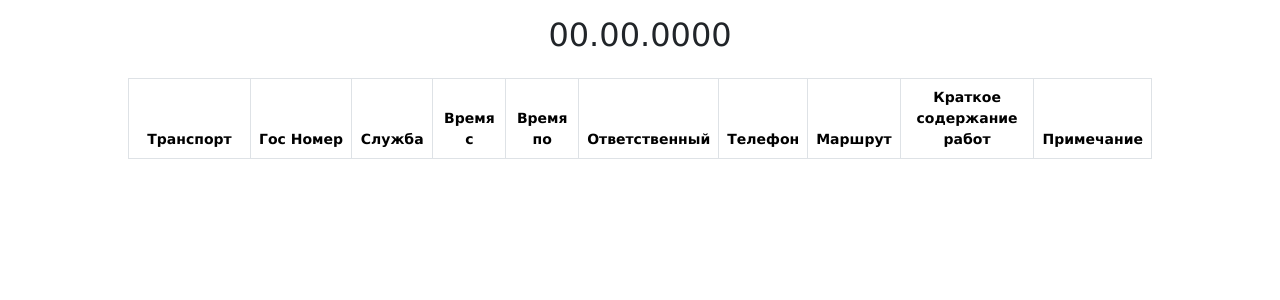
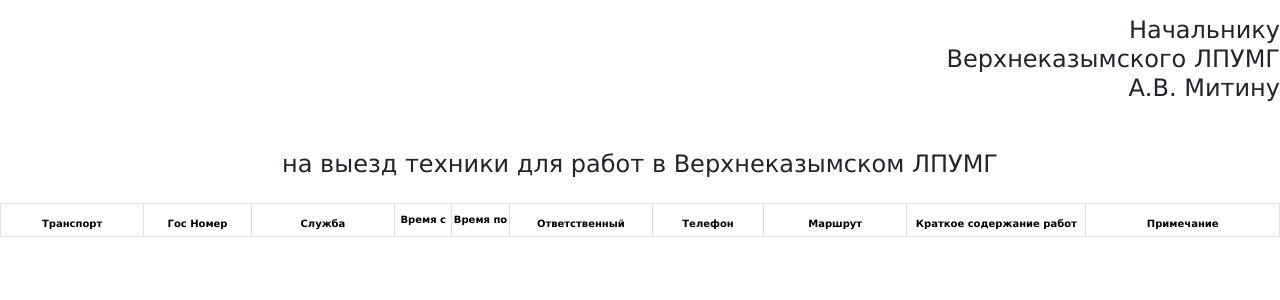
Before and after one commit to MaksimOsadchiy/portal_vkazym, a PHP site: page /portal_vkazym/orderPdf.php in a window 1280 px wide. Shown: the top 300 px of the page. Run offline with PHP 8.4, Linux system fonts and the light colour scheme; lists and menus that the app fills with data are empty.

Commit message:
refactor(orderPDF): add a couple of functions for a page with a PDF file, change the calendar and the generate PDF button

```diff
--- a/allOrders.php
+++ b/allOrders.php
@@ -47,7 +47,7 @@
                     <option value="1">Подтвержденные заявки</option>
                     <option value="2">Отклоненные заявки</option>
                 </select>
-                <button class="btn btn-secondary btn-pdf">Сформировать PDF</button>
+                <button class="btn btn-secondary btn-pdf" disabled>Сформировать PDF</button>
             </div>
             <table class="table table-bordered mt-4">
                 <thead>
--- a/app/controllers/orders.php
+++ b/app/controllers/orders.php
@@ -79,6 +79,7 @@ if ($_SERVER['REQUEST_METHOD'] === 'POST') {
             'date' => rightDate($order['date_from']) . '<br>-<br>' . rightDate($order['date_to']),
             'time' => $order['time_from'] . '<br>-<br>' . $order['time_to'],
             'technique' => $technique[$order['technique_id']]['name_technique'],
+            'stateNumber' => $technique[$order['technique_id']]['state_number'],
             'route' => $route[$order['route_id']]['route_to'],
             'workActivity' => $order['work_activity'],
             'remark' => $order['remark'],
--- a/assets/css/orderPdf/orderPdf.css
+++ b/assets/css/orderPdf/orderPdf.css
@@ -1,10 +1,48 @@
+:root {
+    --size: calc((100/18) * 1%);
+}
+
+* {
+    box-sizing: border-box;
+}
 /* table */
 .table-container {
-    width: 80%;
+    width: 100%;
     margin: 0 auto;
 }
+.table {
+    table-layout: fixed;
+}
+.table>:not(caption)>*>* {
+    padding: 0.3rem 0.3rem;
+}
 tr {
-    font-size: 0.875rem;
+    width: var(--size);
+    font-size: 0.625rem;
+}
+th:nth-child(1),
+th:nth-child(3),
+th:nth-child(6),
+th:nth-child(8) {
+    width: calc(var(--size) * 2);
+}
+th:nth-child(2) {
+    width: calc(var(--size) * 1.5);
+}
+th:nth-child(4),
+th:nth-child(5) {
+    width: calc(var(--size) * 0.8);
+    padding: 0;
+    line-height: 32px;
+}
+th:nth-child(7) {
+    width: calc(var(--size) * 1.55);
+}
+th:nth-child(9) {
+    width: calc(var(--size) * 2.5);
+}
+th:nth-child(10) {
+    width: calc(var(--size) * 2.7);
 }
 tr th {
     text-align: center;
@@ -12,3 +50,9 @@ tr th {
 tr td {
     text-align: center;
 }
+
+@media print {
+    @page {
+        size: landscape; /* Принудительная печать в горизонтальном формате */
+    }
+}
--- a/assets/js/orderPdf/orderPdf.js
+++ b/assets/js/orderPdf/orderPdf.js
@@ -1,6 +1,8 @@
 window.addEventListener('message', (event) => {
     //
     const drowTable = () => {
+        const title = document.querySelector('.title');
+        title.innerText = `Заявка на ${date}`;
         const bodyTable = document.querySelector('tbody');
         bodyTable.innerText = '';
         orders.forEach((order) => bodyTable.appendChild(createRow(order))); // Перебираем массив данных заказов и создаем строки таблицы для каждого заказа, сразу добавляем созданную строку в таблицу
@@ -22,12 +24,12 @@ window.addEventListener('message', (event) => {
         row.setAttribute('id', order.id)
 
         tdTechnique.innerText = order.technique;
-        stateNumber.innerText = 'Пока нет';
+        stateNumber.innerText = order.stateNumber;
         tdService.innerHTML = order.service;
-        tdTimeFrom.innerHTML = order.time.split('<br>-<br>')[0];
-        tdTimeTo.innerHTML = order.time.split('<br>-<br>')[1];
+        tdTimeFrom.innerHTML = order.time.split('<br>-<br>')[0].substring(0, 5);
+        tdTimeTo.innerHTML = order.time.split('<br>-<br>')[1].substring(0, 5);
         tdResponsible.innerHTML = `${order.responsiblePerson.lastname}<br>${order.responsiblePerson.firstname}<br>${order.responsiblePerson.patronymic}`;
-        phone.innerHTML = 'Пока нет';
+        phone.innerHTML = order.responsiblePerson.phone_number;
         tdRoute.innerText = order.route;
         tdWork.innerText = order.workActivity;
         tdRemark.innerText = order.remark;
@@ -49,13 +51,18 @@ window.addEventListener('message', (event) => {
 
     //
     let orders = [];
+    let date = ''
 
     if (event.origin === 'http://localhost') {
         const data = event.data;
         if (data && data.orders) {
             orders = data.orders;
-            console.log(orders);
+            date = data.date;
             drowTable(orders);
+            window.onafterprint = function() {
+                window.close();
+            };
+            window.print();
         };
     };
 });
--- a/orderPdf.php
+++ b/orderPdf.php
@@ -20,20 +20,22 @@
 <body>
     <section>
         <div class="table-container d-flex flex-column align-items-center pt-3">
-            <h1>00.00.0000</h1>
+            <h4 class="align-self-end text-end mb-5">Начальнику<br>Верхнеказымского ЛПУМГ<br>А.В. Митину</h4>
+            <h4 class="title"></h4>
+            <h4>на выезд техники для работ в Верхнеказымском ЛПУМГ</h4>
             <table class="table table-bordered mt-4">
                 <thead>
                 <tr>
-                    <th class="col-2">Транспорт</th>
-                    <th class="col-1">Гос&nbsp;Номер</th>
-                    <th class="col-1">Служба</th>
-                    <th class="col-1">Время с</th>
-                    <th class="col-1">Время по</th>
-                    <th class="col-1">Ответственный</th>
-                    <th class="col-1">Телефон</th>
-                    <th class="col-1">Маршрут</th>
-                    <th class="col-2">Краткое содержание работ</th>
-                    <th class="col-1">Примечание</th>
+                    <th>Транспорт</th>
+                    <th>Гос&nbsp;Номер</th>
+                    <th>Служба</th>
+                    <th>Время с</th>
+                    <th>Время по</th>
+                    <th>Ответственный</th>
+                    <th>Телефон</th>
+                    <th>Маршрут</th>
+                    <th>Краткое содержание работ</th>
+                    <th>Примечание</th>
                 </tr>
                 </thead>
                 <tbody></tbody>
```
Also changed, not shown: assets/js/allOrders/allOrders.js (+56 -24 lines), 1 other file.
